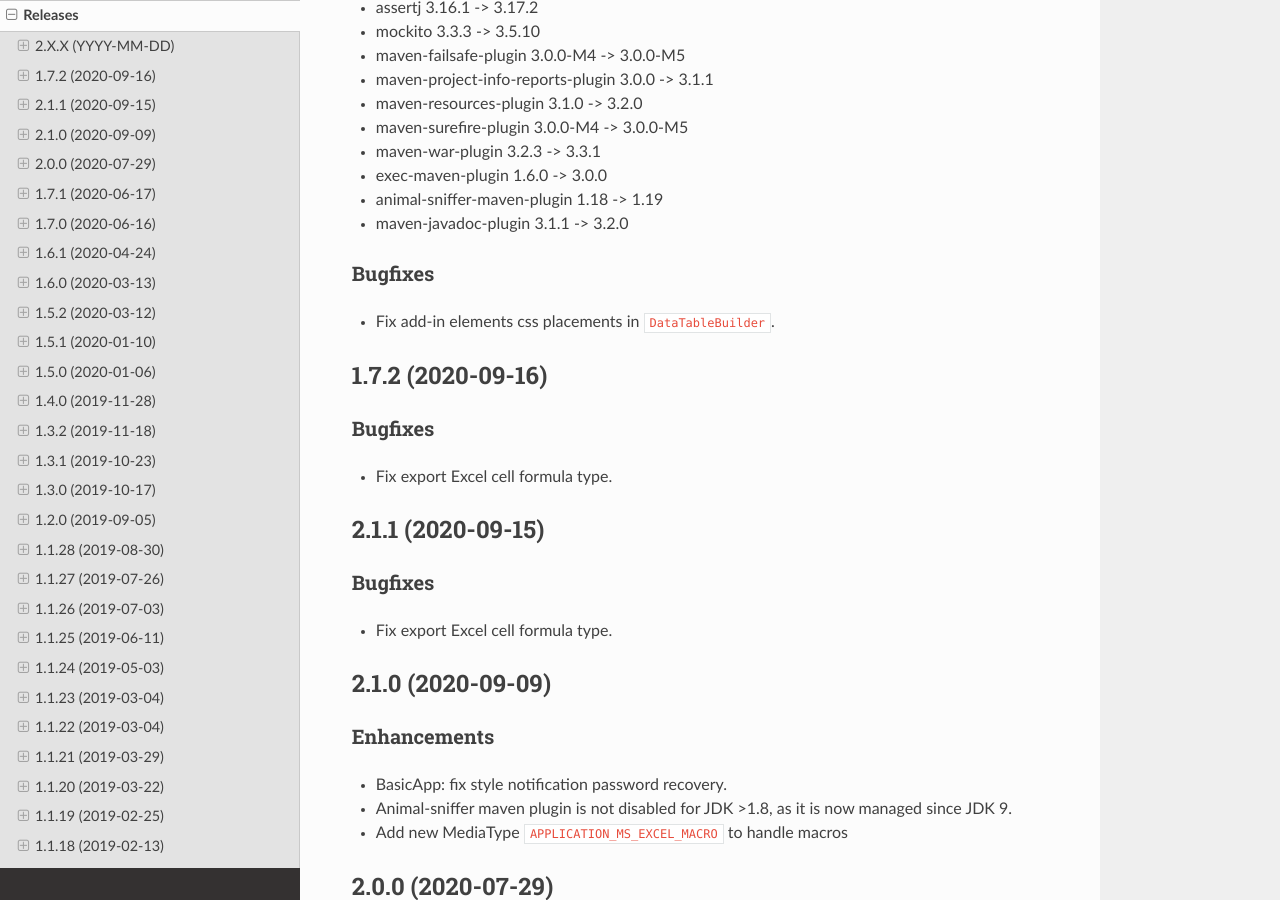
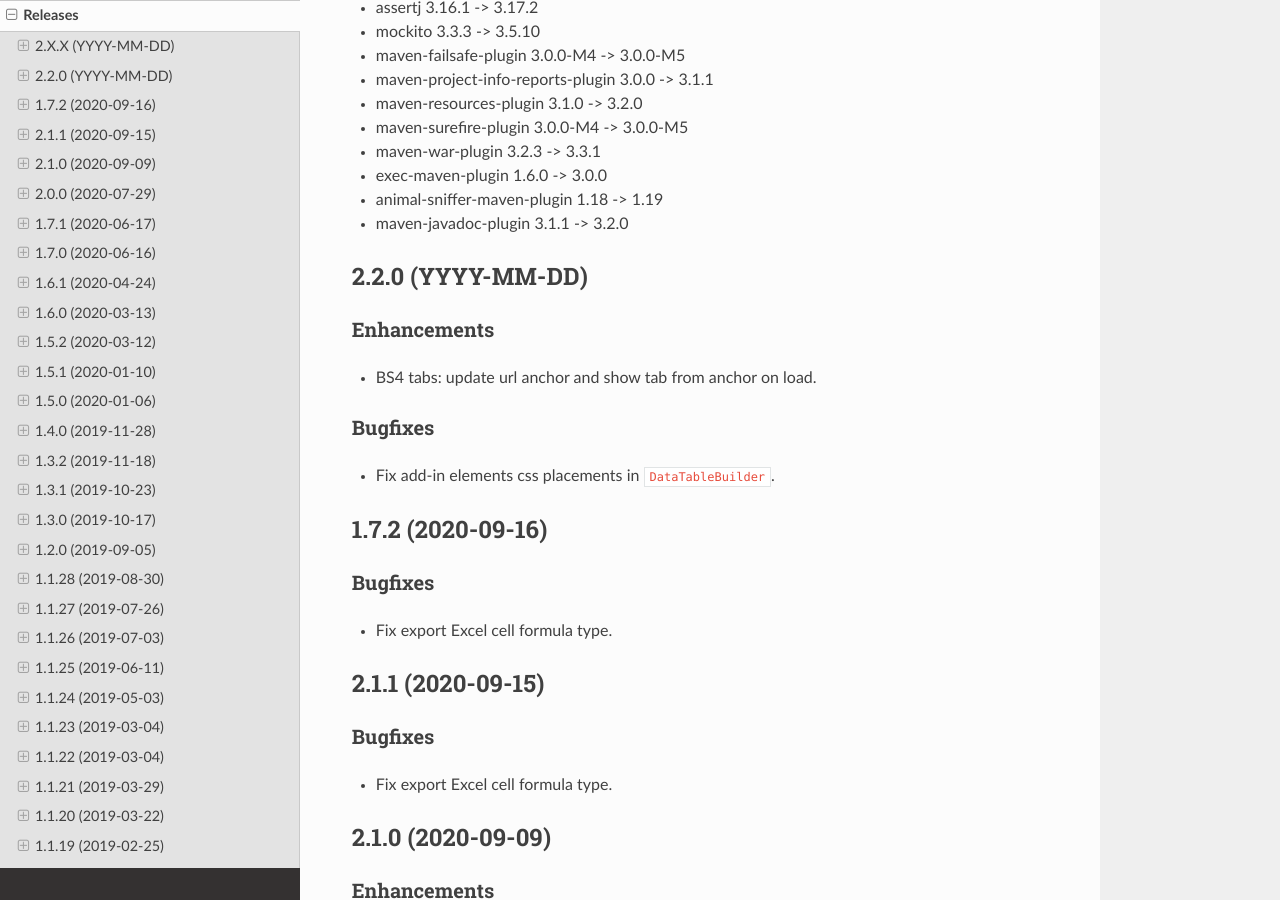
Before and after one commit to igloo-project/igloo-doc, a Sphinx documentation site: the page built from source/release-notes/releases.rst, in a window 1280 px wide and 900 px high, scrolled down 726 px. Built offline with Sphinx 7.4.7 and the Read the Docs theme 2.0.0, drawn with Linux system fonts in a browser that asks for light colours.

Commit message:
2.2.0: release notes

```diff
--- a/source/release-notes/releases.rst
+++ b/source/release-notes/releases.rst
@@ -39,6 +39,16 @@ Updates
 * exec-maven-plugin 1.6.0 -> 3.0.0
 * animal-sniffer-maven-plugin 1.18 -> 1.19
 * maven-javadoc-plugin 3.1.1 -> 3.2.0
+
+.. _v2.2.0:
+
+2.2.0 (YYYY-MM-DD)
+##################
+
+Enhancements
+************
+
+* BS4 tabs: update url anchor and show tab from anchor on load.
 
 Bugfixes
 ********
```
Also changed, not shown: other parts of source/release-notes/releases.rst (+1 -1 lines).
